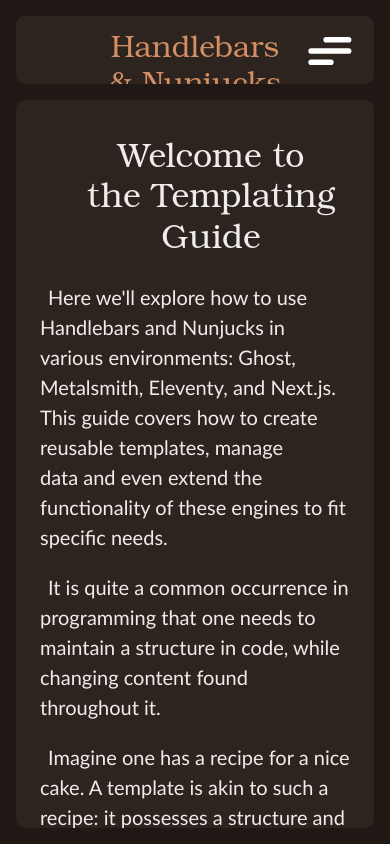
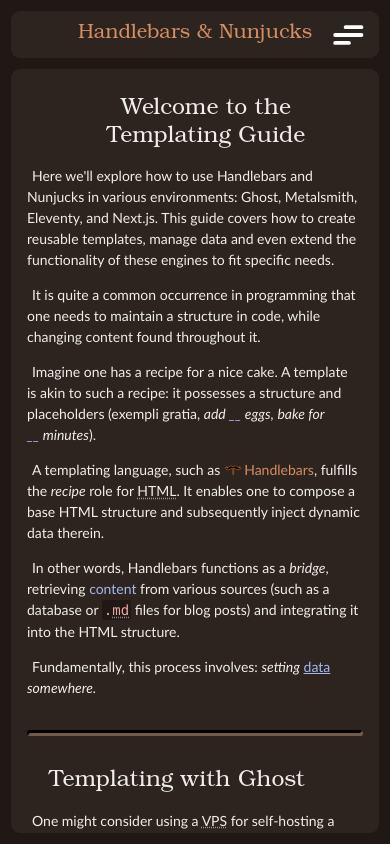
Before and after one commit to EFrMG/templating-guide, a website built with Vite: page index.html in a window 390 px wide. Built offline with nearby package versions, Linux system fonts and the light colour scheme.

Commit message:
style: mobile sizes for variables

```diff
--- a/src/css/globals.css
+++ b/src/css/globals.css
@@ -67,6 +67,40 @@
 
   /* Delays */
   --del-s: 140ms;
+
+  @media only screen and (max-width: 550px) {
+    /* Typography */
+    --fz-h1: 1.25rem;
+    --fz-h2: 1.4375rem;
+    --fz-h3: 1rem;
+    --fz-filepath: 0.875rem;
+    --fz-base: 0.875rem;
+    --fz-s: 0.6875rem;
+    /* Spacing */
+    --spacing-xs: 0.125rem;
+    --spacing-s: 0.3125rem;
+    --spacing-m: 0.6875rem;
+    --spacing-ml: 1rem;
+    --spacing-l: 1.375rem;
+    --spacing-xl: 2rem;
+  }
+
+  @media only screen and (max-width: 350px) {
+    /* Typography */
+    --fz-h1: 0.9375rem;
+    --fz-h2: 1.0625rem;
+    --fz-h3: 0.75rem;
+    --fz-filepath: 0.625;
+    --fz-base: 0.625rem;
+    --fz-s: 0.5rem;
+    /* Spacing */
+    --spacing-xs: 0.125rem;
+    --spacing-s: 0.25rem;
+    --spacing-m: 0.5rem;
+    --spacing-ml: 0.75rem;
+    --spacing-l: 1rem;
+    --spacing-xl: 1.5rem;
+  }
 }
 
 .nunjucks-theme {
--- a/src/css/main-content.css
+++ b/src/css/main-content.css
@@ -269,6 +269,18 @@ a[href="https://strapi.io/"]::before {
   &.bottom {
     margin-block-start: var(--spacing-m);
   }
+
+  @media only screen and (max-width: 500px) {
+    height: 10px;
+
+    &.top {
+      margin-block-start: var(--spacing-s);
+    }
+
+    &.bottom {
+      margin-block-end: var(--spacing-m);
+    }
+  }
 }
 
 .code-language-label {
```
